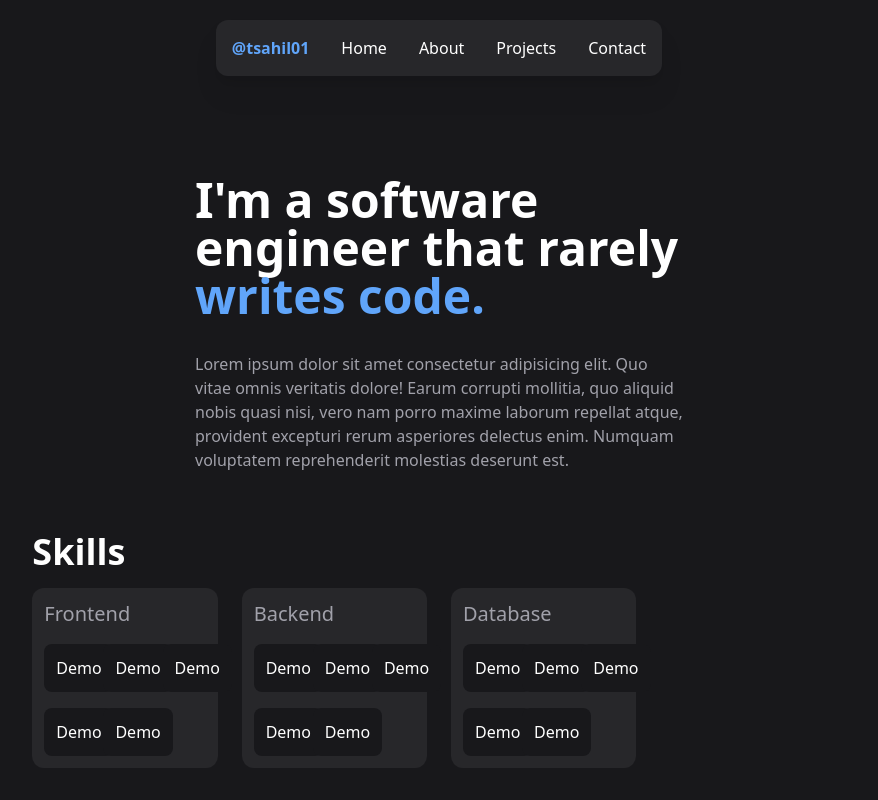
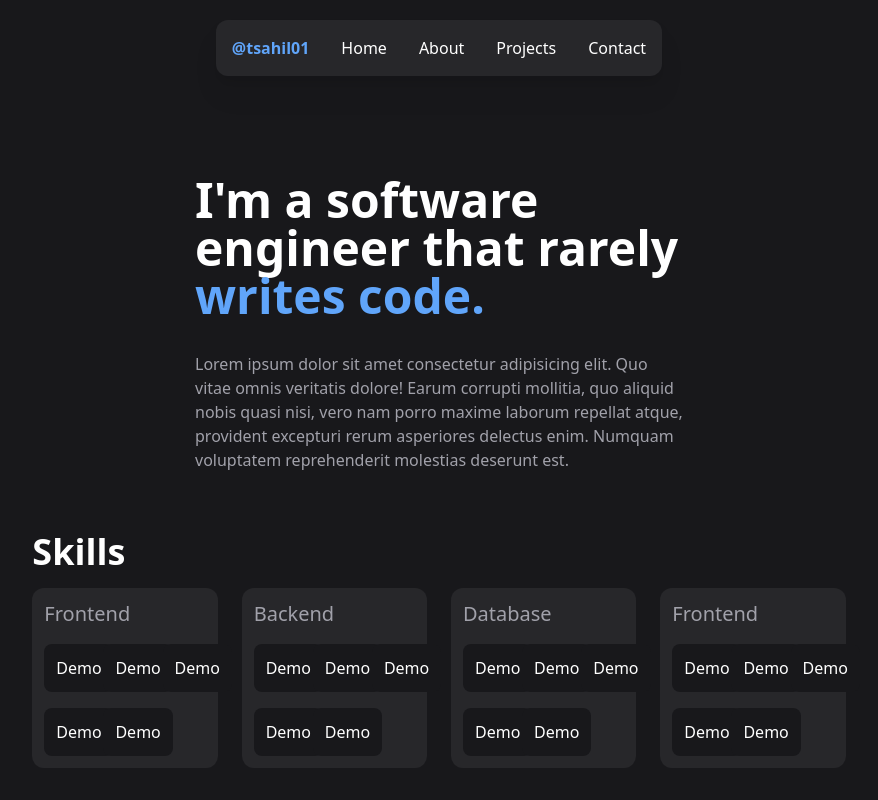
Before and after one commit to tsahil01/Portfolio, a Next.js app in the folder portfolio-frontend/: page / in a window 1280 px wide. Shown: the whole page, without its empty margins (201-1079 px from the left). Built offline with nearby package versions, Linux system fonts and the light colour scheme.

Commit message:
demo skills

```diff
--- a/portfolio-frontend/src/components/Skills.tsx
+++ b/portfolio-frontend/src/components/Skills.tsx
@@ -6,6 +6,7 @@ export function Skills({skills}:{skills: string[]}){
             <SkillsFeild feild="Frontend"/>
             <SkillsFeild feild="Backend"/>
             <SkillsFeild feild="Database"/>
+            <SkillsFeild feild="Frontend"/>
         </div>
     </div>
     </>
```
